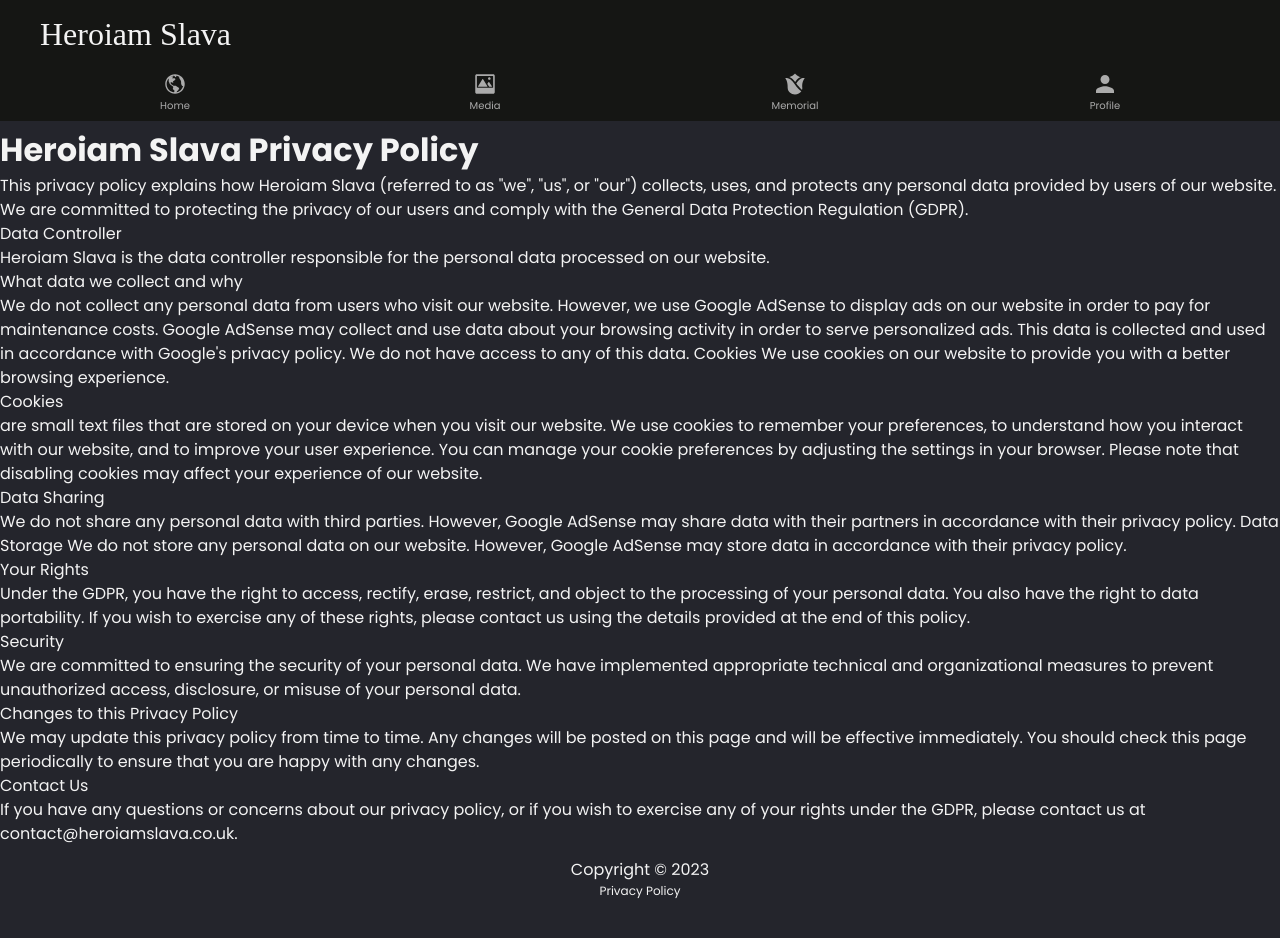
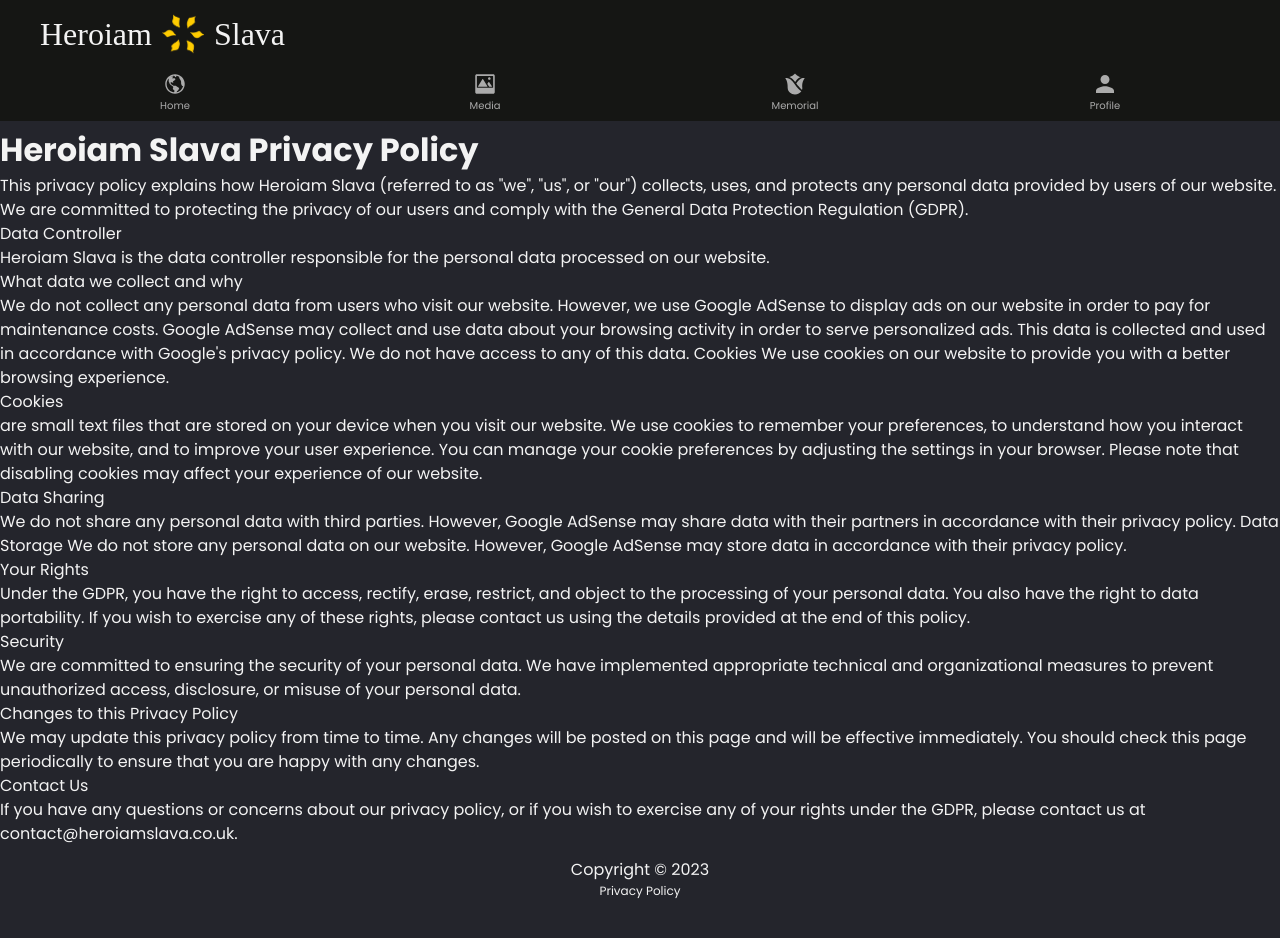
Before and after one commit to NathanLeadill/herosofukraine, a SvelteKit app: page /privacy in a window 1280 px wide. Shown: the top 938 px of the page. Built offline with nearby package versions, Linux system fonts and the light colour scheme; a web font is replaced by a local one.

Commit message:
update logo placeholder

```diff
--- a/src/routes/Header.svelte
+++ b/src/routes/Header.svelte
@@ -1,6 +1,7 @@
 <script lang="ts">
 	import { page } from '$app/stores';
 	import NavItem from '$components/NavItem.svelte';
+	import logo from "../lib/images/logo-y.png";
 
 	$: currentPage = $page.url.pathname;
 	$: console.log('# currentPage :', currentPage);
@@ -8,8 +9,8 @@
 
 <header>
 	<a class="logo-container" href="/">
-		Heroiam Slava
-		<!-- <img class="logo" src={logo} alt="logo" /> Slava -->
+		Heroiam
+		<img class="logo" src={logo} alt="logo" /> Slava
 	</a>
 	<div class="nav">
 		<NavItem pageName="" label={'Home'} />
--- a/svelte.config.js
+++ b/svelte.config.js
@@ -16,7 +16,7 @@
 		}),
 		alias: {
 			$components: './src/lib/components',
-			$models: './src/lib/models'
+			$models: './src/lib/models',
 		}
 	}
 };
```
